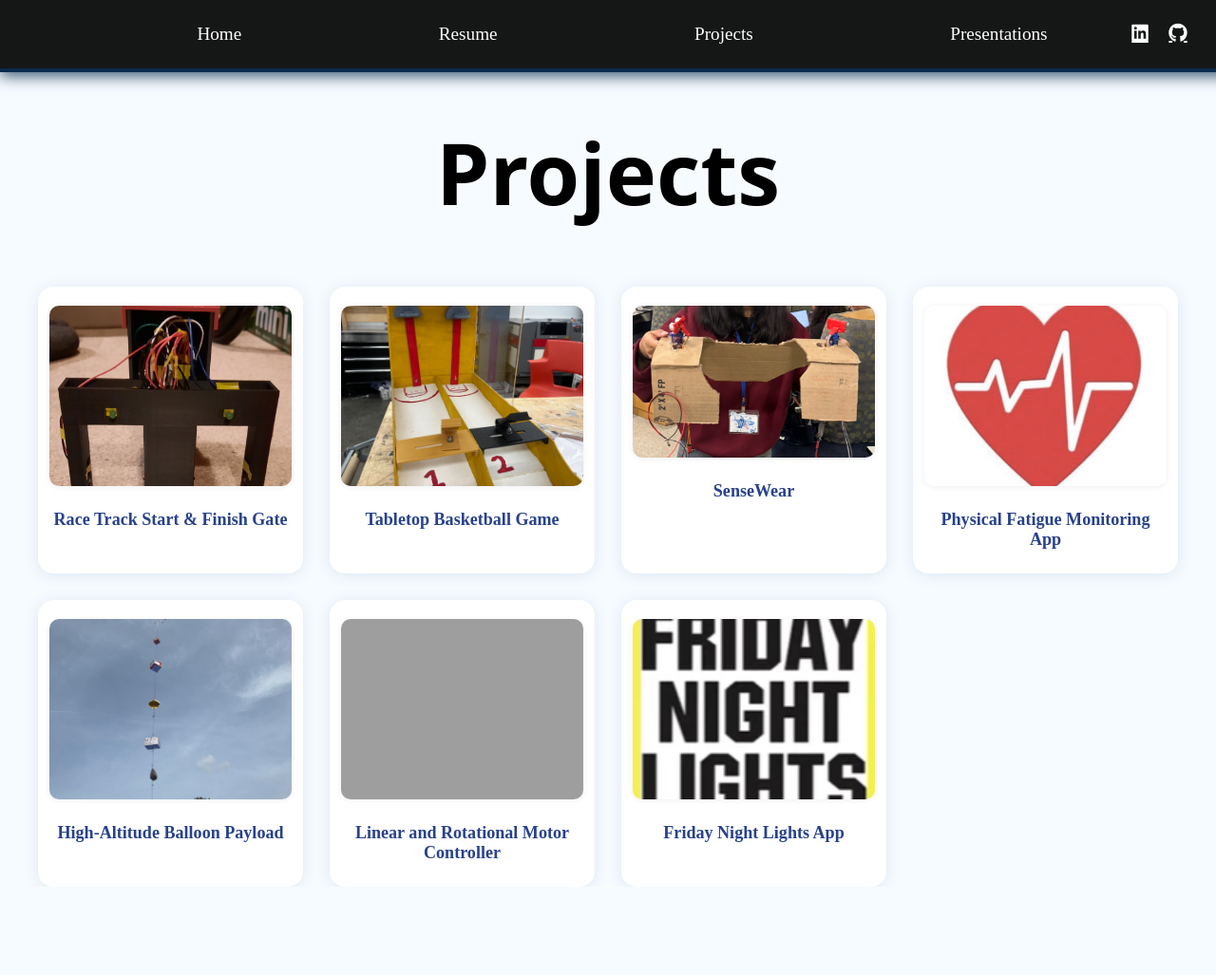
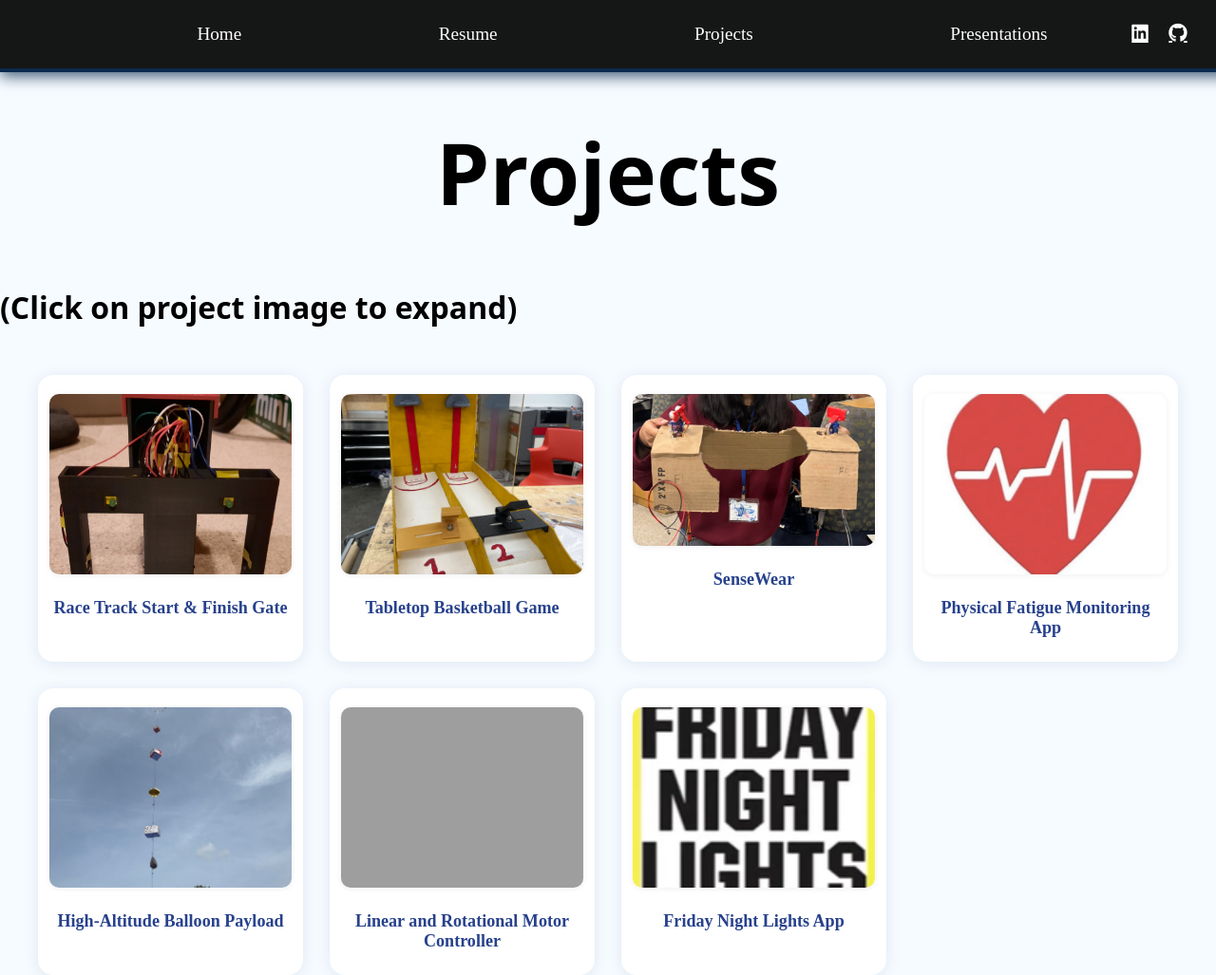
Before and after one commit to arniagoode/PersonalWebsite, a plain HTML site: page projects.html in a window 1280 px wide. Shown: the whole page at 95% size. Before the commit the page ends 934 px from the top, so only its background shows below. Drawn offline with Linux system fonts and the light colour scheme; grey boxes are pictures that could not be loaded.

Commit message:
User interface

```diff
--- a/projects.html
+++ b/projects.html
@@ -22,6 +22,7 @@
   </nav>
 
   <h1>Projects</h1>
+  <h3>(Click on project image to expand)</h3>
 
   <div class="projects-grid">
     <!-- Project 1 -->
```
